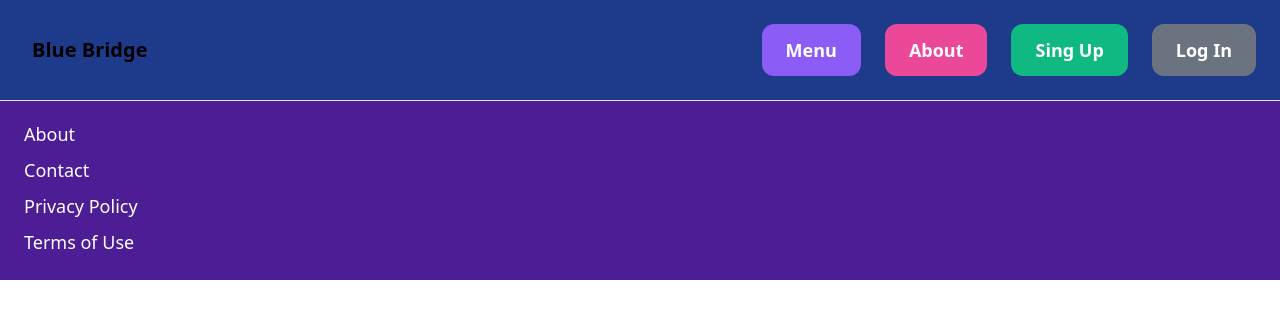
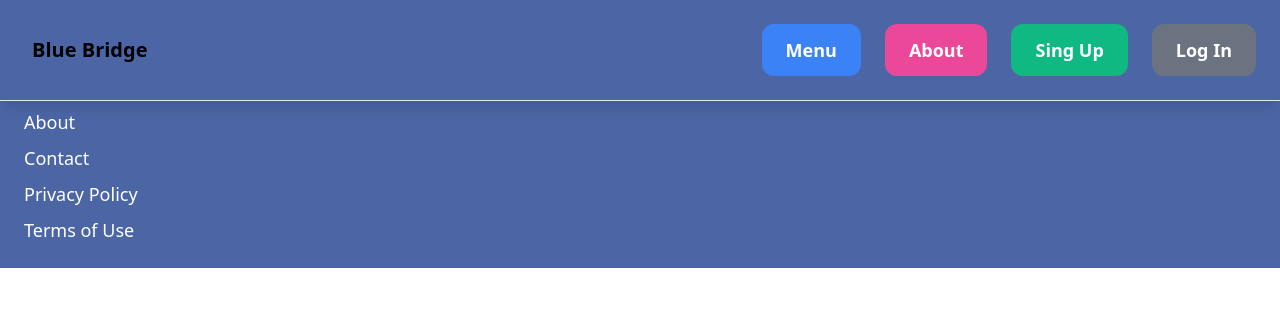
Before and after one commit to angheben/blueBridge, a Django app: page / in a window 1280 px wide. Shown: the top 319 px of the page. Run offline with Django 5.2, Linux system fonts and the light colour scheme.

Commit message:
Adding features to the Front End and selecting colors to make the website

```diff
--- a/bridge/settings.py
+++ b/bridge/settings.py
@@ -105,7 +105,7 @@
 # Static files (CSS, JavaScript, Images)
 # https://docs.djangoproject.com/en/5.0/howto/static-files/
 
-STATIC_URL = 'static/'
+STATIC_URL = '/static/'
 MEDIA_URL = '/media/'
 MEDIA_ROOT = os.path.join(BASE_DIR, 'media/')
 STATIC_ROOT = os.path.join(BASE_DIR, 'staticfiles')
--- a/templates/base.html
+++ b/core/templates/base.html
@@ -1,5 +1,5 @@
 <!DOCTYPE html>
-{% load static%}
+{% load static %}
 <html lang="en">
 <head>
     <meta charset="UTF-8">
@@ -14,11 +14,11 @@
     <title>{% block title %} Blue Bridge {% endblock %}</title>
 </head>
 <body>
-    <nav class="py-6 flex justify-between items-center border-b border-gray-200 fixed top-0 w-full bg-blue-900 z-10">
-    <a href="/" class="text-xl font-semibold ml-8">Blue Bridge</a>
+    <nav class="py-6 flex justify-between items-center border-b border-gray-200 fixed top-0 w-full z-10 shadow-lg" style="background-color: #4c66a5;">
+    <a href="/core/static" class="text-xl font-semibold ml-8">Blue Bridge</a>
 
         <div class="flex items-center space-x-6 mr-6">
-            <a href="#" class="px-6 py-3 text-lg font-semibold bg-purple-500 text-white rounded-xl hover:bg-gray-700">Menu</a>
+            <a href="#" class="px-6 py-3 text-lg font-semibold bg-blue-500 text-white rounded-xl hover:bg-gray-700">Menu</a>
             <a href="#" class="px-6 py-3 text-lg font-semibold bg-pink-500 text-white rounded-xl hover:bg-gray-700">About</a>
 
         {% if request.user.is_authenticated %}
@@ -36,11 +36,11 @@
         {% endblock %}
     </div>
 
-    <footer class="py-6 px-6 bg-purple-900">
+    <footer class="py-6 px-6" style="background-color: #4c66a5">
 
         <div>
-            <h3 class="mb-5 text-lg text-white hover:text-teal-700">Navigation</h3>
             <ul class="space-y-2">
+                <li><a href="#" class="text-lg text-white hover:text-teal-700">Navigation</a></li>
                 <li><a href="#" class="text-lg text-white hover:text-teal-700">About</a></li>
                 <li><a href="#" class="text-lg text-white hover:text-teal-700">Contact</a></li>
                 <li><a href="#" class="text-lg text-white hover:text-teal-700">Privacy Policy</a></li>
```
Also changed, not shown: core/templates/index.html (added, +19 -0 lines), core/templates/login.html (renamed from templates/login.html), core/templates/negotiate.html (renamed from templates/negotiate.html), core/templates/register.html (renamed from templates/register.html).
